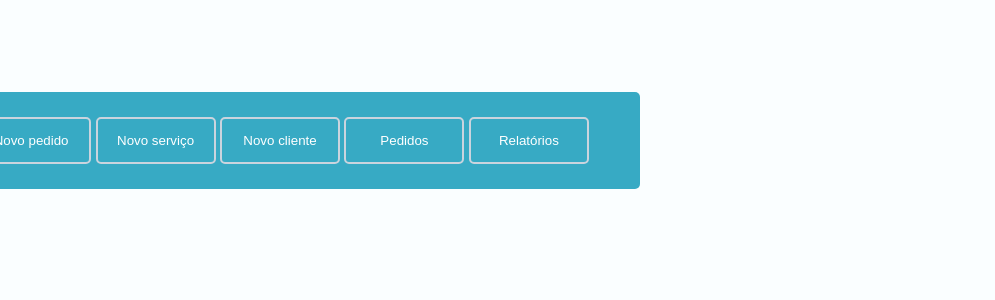
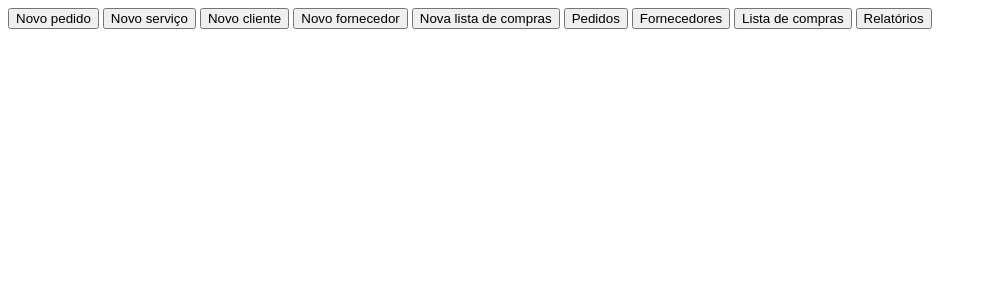
Before and after one commit to Gustavo-dm/OPE_Ads, a Flask app: page /inicial in a window 1280 px wide. Shown: the top 300 px of the page, without its empty margins (0-995 px from the left). Run offline with Flask 2, Linux system fonts and the light colour scheme.

Commit message:
update ac3 e create ac4

```diff
--- a/software product/app.py
+++ b/software product/app.py
@@ -1,5 +1,4 @@
 import os
-import json
 import pdfkit
 from flask import Flask, render_template, request, redirect, make_response
 from flaskext.mysql import MySQL
@@ -46,8 +45,19 @@ def contato():
 def inicial():
     return render_template('inicial.html')
 
+#pedido
+@app.route('/pedido', methods=['GET'])
+def get_pedido():
+    conn = mysql.connect()
+    cursor = conn.cursor()
+    cursor.execute('SELECT servico, valor FROM servicos')
+    servicos = cursor.fetchall()
+    cursor.execute('SELECT nome_clinica FROM clientes')
+    clientes = cursor.fetchall()
+    return render_template('pedido.html', servicos=servicos, clientes=clientes)
+
 @app.route('/pedido', methods=['POST'])
-def pedido2():
+def post_pedido():
     cliente = request.form.get('cliente')
     paciente = request.form.get('paciente', '')
     servico_valor = request.form.get('servico')
@@ -70,16 +80,6 @@ def pedido2():
             url = f"/pedido/{nid}"
             return redirect(url, code=302)
     return render_template('show_pedido.html')
-
-@app.route('/pedido', methods=['GET'])
-def pedido():
-    conn = mysql.connect()
-    cursor = conn.cursor()
-    cursor.execute('SELECT servico, valor FROM servicos')
-    servicos = cursor.fetchall()
-    cursor.execute('SELECT nome_clinica FROM clientes')
-    clientes = cursor.fetchall()
-    return render_template('pedido.html', servicos=servicos, clientes=clientes)
 
 @app.route('/pedido/<int:nid>', methods=['GET'])
 def show_pedido(nid):
@@ -104,13 +104,14 @@ def finaliza_pedido(nid):
     return show_pedido(nid)
 
 @app.route('/lista/pedidos', methods=['GET'])
-def listagem():
+def lista_pedido():
     conn = mysql.connect()
     cursor = conn.cursor()
     cursor.execute('SELECT id, clinica, data_criacao, valor FROM pedidos')
     data = cursor.fetchall()
-    return render_template('lista.html', data=data)
+    return render_template('lista_pedidos.html', data=data)
 
+#cliente
 @app.route('/cliente', methods=['GET', 'POST'])
 def cliente():
     if request.method == 'POST':
@@ -132,6 +133,7 @@ def cliente():
             conn.commit()
     return render_template('cliente.html')
 
+#servico
 @app.route('/servico', methods=['GET', 'POST'])
 def servico():
     if request.method == 'POST':
@@ -147,8 +149,100 @@ def servico():
             conn.commit()
     return render_template('servico.html')
 
+#fornecedor
+@app.route('/fornecedor', methods=['GET'])
+def get_fornecedor():
+    return render_template('fornecedor.html')
+
+@app.route('/fornecedor', methods=['POST'])
+def post_fornecedor():
+    fornecedor = request.form.get('fornecedor', '')
+    endereco = request.form.get('endereco', '')
+    numero = request.form.get('numero', '')
+    complemento = request.form.get('complemento', '')
+    bairro = request.form.get('bairro', '')
+    cidade = request.form.get('cidade', '')
+    estado = request.form.get('estado', '')
+    telefone = request.form.get('telefone', '')
+    if fornecedor:
+            conn = mysql.connect()
+            cursor = conn.cursor()
+            sql = 'INSERT INTO fornecedores (nome_forne, endereco, numero, complemento, bairro, cidade, estado, telefone) VALUES (%s, %s, %s, %s, %s, %s, %s, %s);'
+            values = (fornecedor, endereco, numero, complemento, bairro, cidade, estado, telefone)
+            cursor.execute(sql, values)
+            conn.commit()
+            cursor.execute('SELECT LAST_INSERT_ID();')
+            forne = cursor.fetchone()
+            for nid in forne:
+                url = f"/fornecedor/{nid}"
+                return redirect(url, code=302)
+    return render_template('show_fornecedor.html')
+
+@app.route('/fornecedor/<int:nid>', methods=['GET'])
+def show_fornecedor(nid):
+    conn = mysql.connect()
+    cursor = conn.cursor()
+    sql = 'SELECT id, nome_forne, endereco, numero, complemento, bairro, cidade, estado, telefone FROM fornecedores WHERE id = %s'
+    value = (nid)
+    cursor.execute(sql, value)
+    forne = cursor.fetchall()
+    return render_template('show_fornecedor.html', forne=forne)
+
+@app.route('/lista/fornecedor', methods=['GET'])
+def lista_forne():
+    conn = mysql.connect()
+    cursor = conn.cursor()
+    cursor.execute('SELECT id, nome_forne, endereco, telefone FROM fornecedores')
+    data = cursor.fetchall()
+    return render_template('lista_fornecedor.html', data=data)
+
+#lista de compras
+@app.route('/compras', methods=['GET'])
+def get_compras():
+    conn = mysql.connect()
+    cursor = conn.cursor()
+    cursor.execute('SELECT nome_forne FROM fornecedores')
+    fornecedores = cursor.fetchall()
+    return render_template('compras.html', fornecedores=fornecedores)
+
+@app.route('/compras', methods=['POST'])
+def post_compras():
+    fornecedor = request.form.get('fornecedor', '')
+    descricao = request.form.get('valor', '')
+    conn = mysql.connect()
+    cursor = conn.cursor()
+    sql = 'INSERT INTO compras (nome_forne, descricao) VALUES (%s, %s);'
+    values = (fornecedor, descricao)
+    cursor.execute(sql, values)
+    conn.commit()
+    cursor.execute('SELECT LAST_INSERT_ID();')
+    compras = cursor.fetchone()
+    for nid in compras:
+        url = f"/compras/{nid}"
+        return redirect(url, code=302)
+    return render_template('show_compras.html')
+
+@app.route('/compras/<int:nid>', methods=['GET'])
+def show_compras(nid):
+    conn = mysql.connect()
+    cursor = conn.cursor()
+    sql = 'SELECT id, nome_forne, descricao FROM compras WHERE id = %s'
+    value = (nid)
+    cursor.execute(sql, value)
+    compras = cursor.fetchall()
+    return render_template('show_compras.html', compras=compras)
+
+@app.route('/lista/compras', methods=['GET'])
+def lista_compras():
+    conn = mysql.connect()
+    cursor = conn.cursor()
+    cursor.execute('SELECT id, data_criacao, nome_forne FROM compras')
+    data = cursor.fetchall()
+    return render_template('lista_compras.html', data=data)
+
+#relatório
 @app.route('/relatorios/inicial', methods=['GET'])
-def gerar_rel():
+def get_relatorios():
     conn = mysql.connect()
     cursor = conn.cursor()
     cursor.execute('SELECT nome_clinica FROM clientes')
@@ -156,7 +250,7 @@ def gerar_rel():
     return render_template('relatorios_inicial.html', clinica=clinica)
 
 @app.route('/relatorios/inicial', methods=['POST'])
-def relatorios():
+def post_relatorios():
     clinica = request.form.get('clinica', '')
     inicio = request.form.get('inicial', '')
     fim = request.form.get('final', '')
--- a/software product/templates/inicial.html
+++ b/software product/templates/inicial.html
@@ -5,46 +5,17 @@
     <meta http-equiv="X-UA-Compatible" content="IE=edge">
     <meta name="viewport" content="width=device-width, initial-scale=1.0">
     <title>ArqueSys - Página Inicial</title>
-    <style>
-        body{
-            margin: 0;
-            padding: 0;
-            font-family: sans-serif;
-            background: #fafeff;
-        }
-        .buttons {
-            width: 700px;
-            padding: 10px;
-            position: absolute;
-            top: 60%;
-            left: 50%;
-            transform: translate(-100%,-400%);
-            background: #37aac4;
-            text-align: center;
-            border-radius: 5px;
-        }
-        .pedido, .servico, .cliente, .relatorio, .listapedidos {
-            border:0;
-            background: none;
-            display: inline-block;
-            margin: 15px auto;
-            text-align: center;
-            border: 2px solid #cad4de ;
-            padding: 14px 5px;
-            width: 120px;
-            outline: none;
-            color: white;
-            transition: 0.50s;
-            border-radius: 5px;
-        }
-    </style>
 </head>
 <body>
     <div class="buttons">
         <a href="/pedido" style="text-decoration:none" ><button class="pedido">Novo pedido</button></a>
         <a href="/servico" style="text-decoration:none" ><button class="servico">Novo serviço</button></a>
         <a href="/cliente" style="text-decoration:none" ><button class="cliente">Novo cliente</button></a>
+        <a href="/fornecedor" style="text-decoration:none" ><button class="fornecedor">Novo fornecedor</button></a>
+        <a href="/compras" style="text-decoration:none" ><button class="compras">Nova lista de compras</button></a>
         <a href="/lista/pedidos" style="text-decoration:none" ><button class="listapedidos">Pedidos</button></a>
+        <a href="/lista/fornecedor" style="text-decoration:none" ><button class="listafornecedores">Fornecedores</button></a>
+        <a href="/lista/compras" style="text-decoration:none" ><button class="listacompras">Lista de compras</button></a>
         <a href="/relatorios/inicial" style="text-decoration:none" ><button class="relatorio">Relatórios</button></a>
     </div>
 </body>
```
Also changed, not shown: software product/tables.txt (+18 -0 lines), software product/templates/compras.html (added, +39 -0 lines), software product/templates/fornecedor.html (added, +86 -0 lines), software product/templates/lista_compras.html (added, +25 -0 lines), software product/templates/lista_fornecedor.html (added, +27 -0 lines), software product/templates/show_compras.html (added, +37 -0 lines), software product/templates/show_fornecedor.html (added, +79 -0 lines), software product/templates/lista_pedidos.html (renamed from software product/templates/lista.html).
